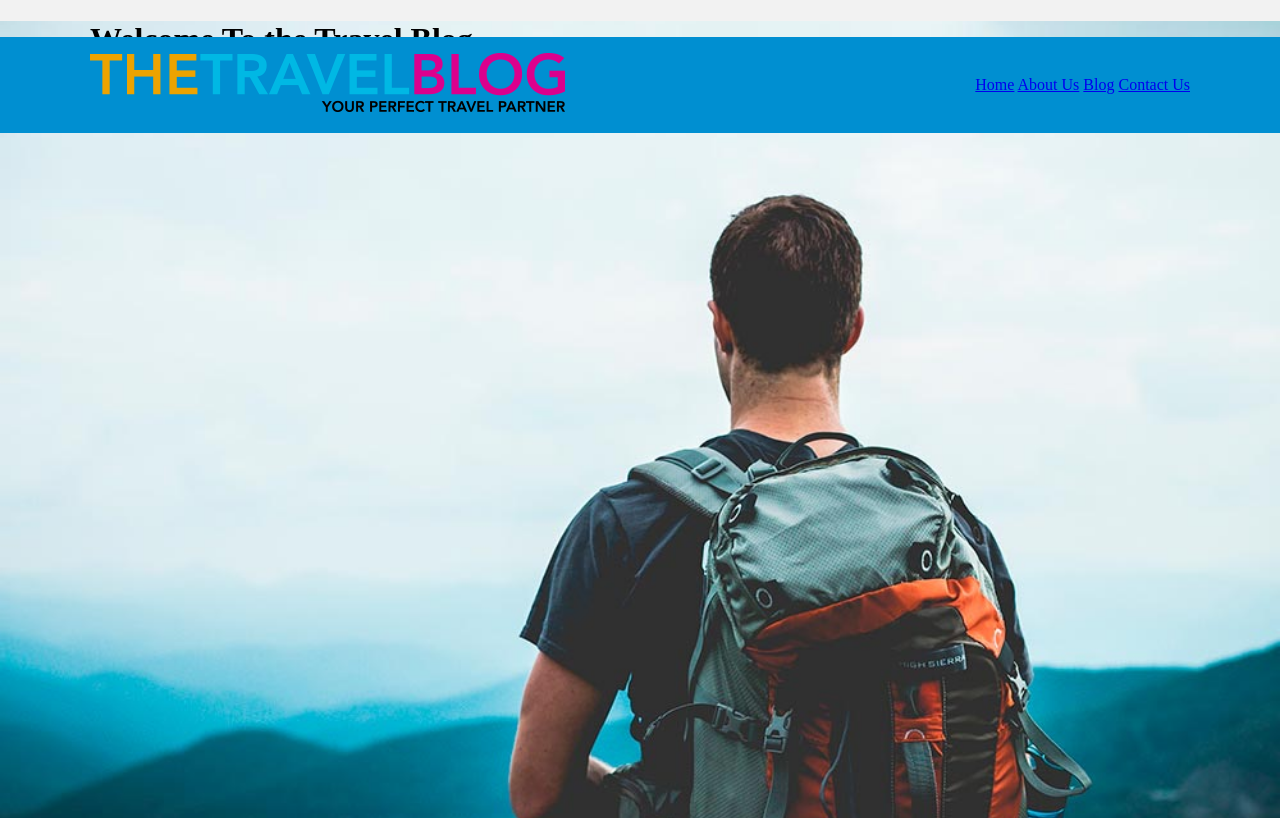
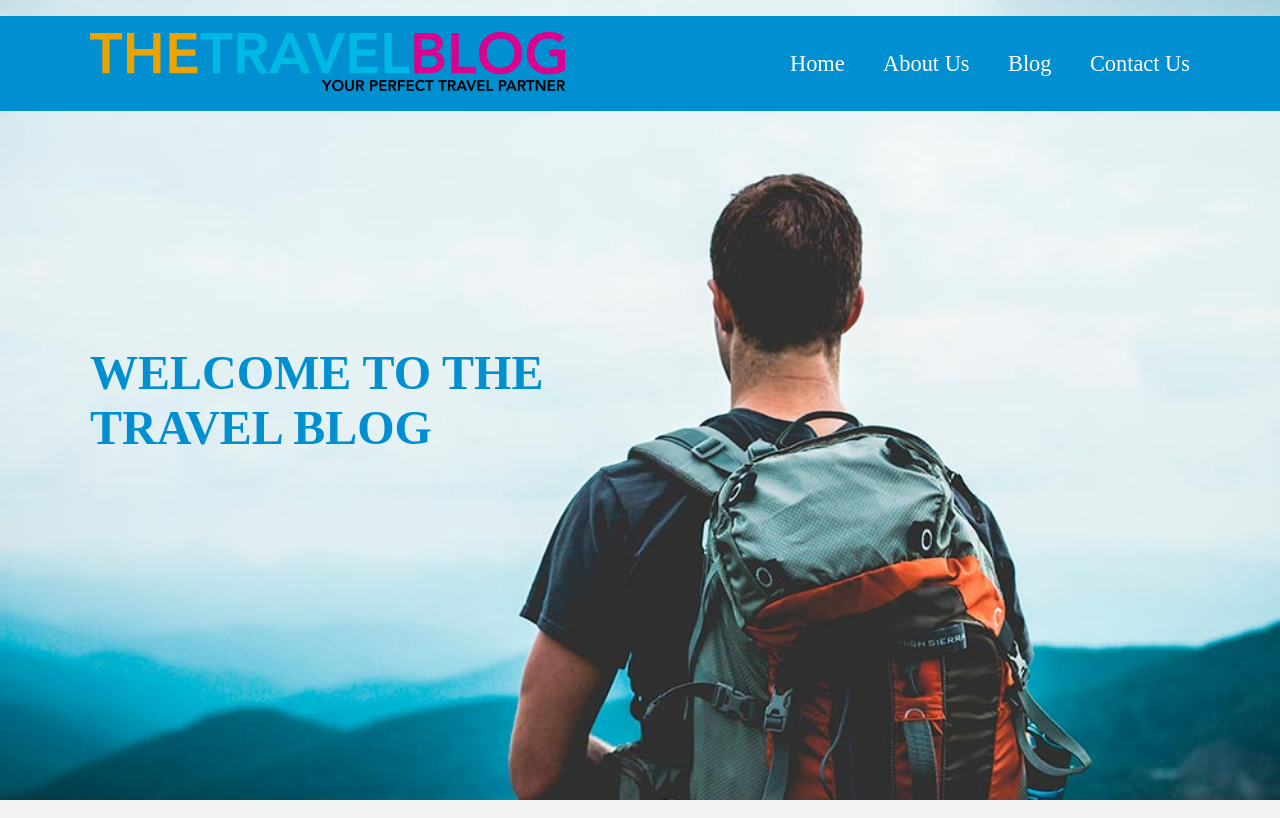
Before and after one commit to Divyarg018/09_building_a_blog_homepage_layout, a plain HTML site: page index.html in a window 1280 px wide. Shown: the top 818 px of the page. Drawn offline with nearby package versions, Linux system fonts and the light colour scheme.

Commit message:
working with the main nav

```diff
--- a/css/style.css
+++ b/css/style.css
@@ -5,6 +5,13 @@ body {
 .container {
     max-width: 1100px;
     margin: 0 auto;
+}
+h1 {
+    color: #008fd1;
+    text-transform: uppercase;
+    font-size: 3rem;
+    max-width: 40rem;
+    margin: 0;
 }
 h2 {
     flex: 0 1 100%;
@@ -29,6 +36,9 @@ img {
     background-size: cover;
     height: 100vh;
     background-attachment: fixed;
+    display: flex;
+    flex-direction: column;
+    justify-content: center;
 }
 .navbar {
     background-color: #008fd1;
@@ -49,6 +59,29 @@ img {
         justify-content: space-between;
     }
 }
+.main-navigation{
+    display: flex;
+    flex-direction: column;
+    margin-top: 1rem;
+
+}
+@media (min-width:768px){
+    .main-navigation{
+        flex: 0 0 25rem;
+        justify-content: space-between;
+        flex-direction: row;
+        margin-top: 0;
+
+
+    }
+}
+.main-navigation a {
+    color: white;
+    font-size: 1.4rem;
+    text-decoration: none;
+    text-align: center;
+}
+
 .content {
     background-color: white;
     margin-bottom: 1rem;
```
